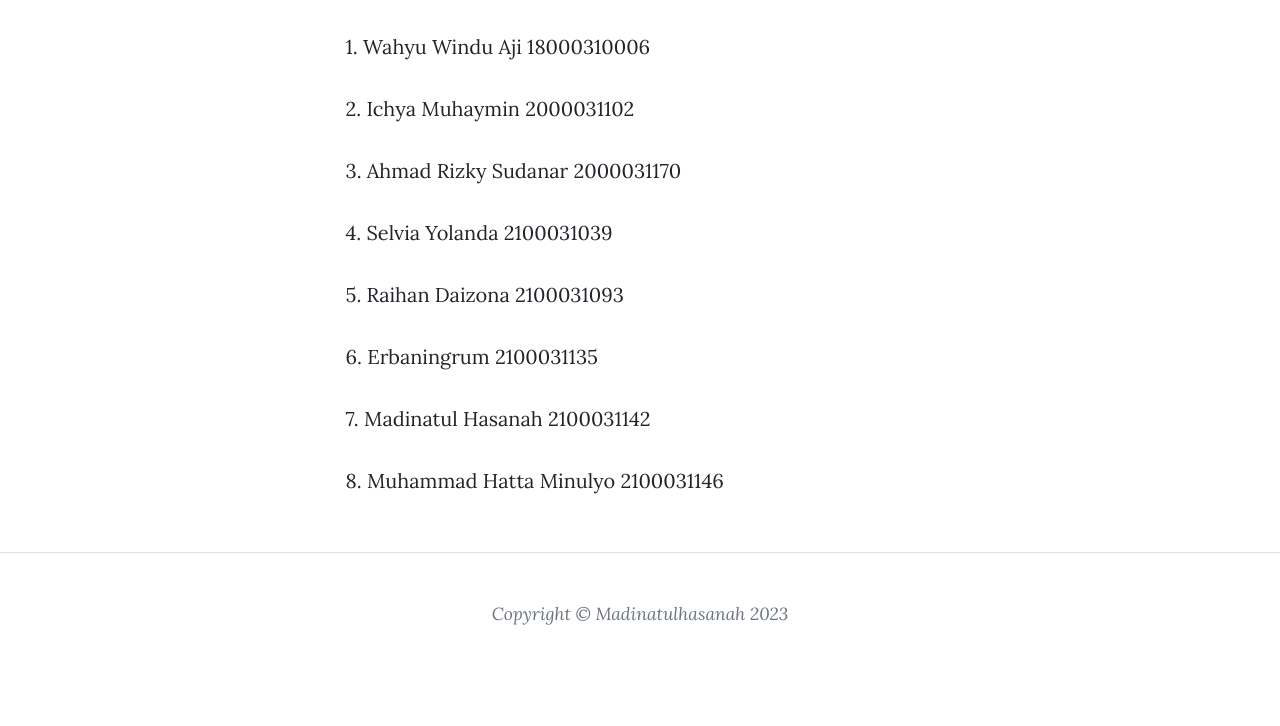
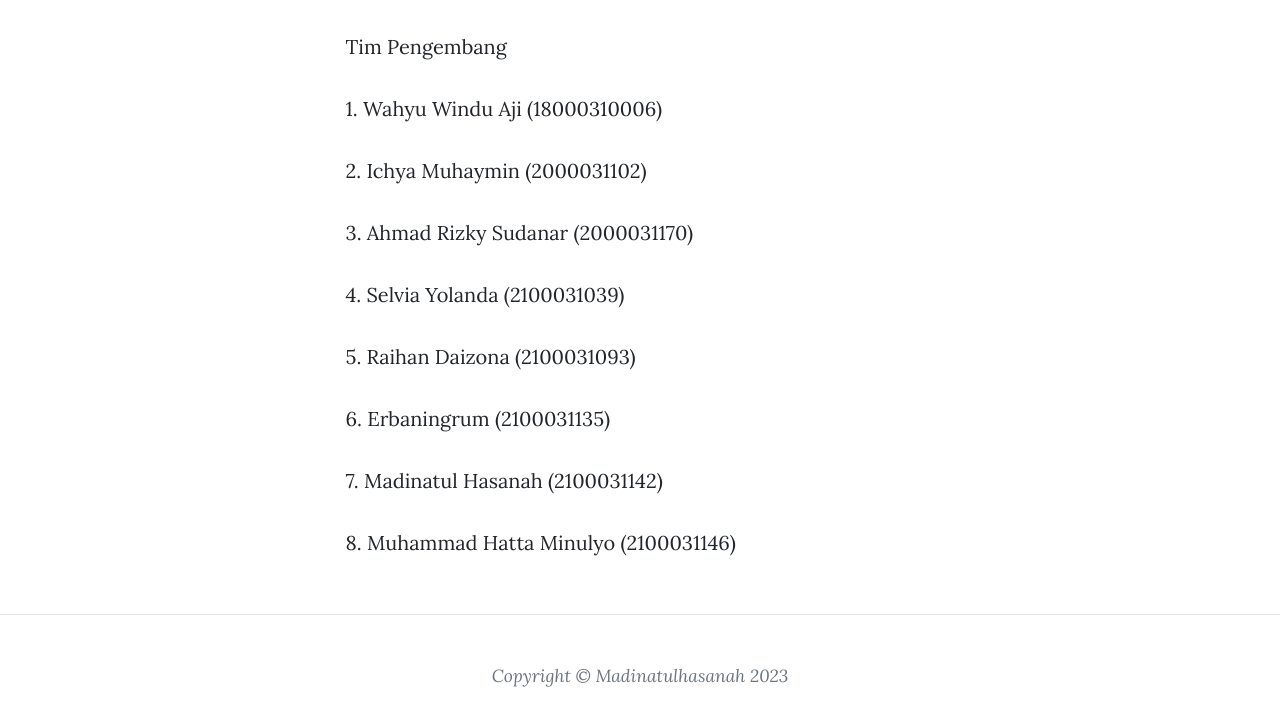
Before and after one commit to MadinatulHS/MadinatulHS.github.io, a plain HTML site: page klompok.html in a window 1280 px wide. Drawn offline with nearby package versions, Linux system fonts and the light colour scheme.

Commit message:
Update klompok.html

```diff
--- a/klompok.html
+++ b/klompok.html
@@ -41,14 +41,15 @@
                 <div class="row gx-4 gx-lg-5 justify-content-center">
                     <div class="col-md-10 col-lg-8 col-xl-7">
 
-                        <p align="justify">  1.	Wahyu Windu Aji 18000310006 </p>
-                            <p align="justify">   2.	Ichya Muhaymin 2000031102 </p>
-                                <p align="justify">   3.	Ahmad Rizky Sudanar 2000031170 </p>
-                                    <p align="justify">   4.	Selvia Yolanda 2100031039 </p>
-                                        <p align="justify">   5.	Raihan Daizona 2100031093 </p>
-                                            <p align="justify">   6.	Erbaningrum 2100031135 </p>
-                                                <p align="justify">  7.	Madinatul Hasanah 2100031142 </p>
-                                                    <p align="justify">  8.	Muhammad Hatta Minulyo 2100031146 </p>
+                        <p align="justify">  Tim Pengembang </p>
+                        <p align="justify">  1.	Wahyu Windu Aji (18000310006) </p>
+                            <p align="justify">   2.	Ichya Muhaymin (2000031102) </p>
+                                <p align="justify">   3.	Ahmad Rizky Sudanar (2000031170) </p>
+                                    <p align="justify">   4.	Selvia Yolanda (2100031039) </p>
+                                        <p align="justify">   5.	Raihan Daizona (2100031093) </p>
+                                            <p align="justify">   6.	Erbaningrum (2100031135) </p>
+                                                <p align="justify">  7.	Madinatul Hasanah (2100031142) </p>
+                                                    <p align="justify">  8.	Muhammad Hatta Minulyo (2100031146) </p>
                     </div>
                 </div>
             </div>
```
